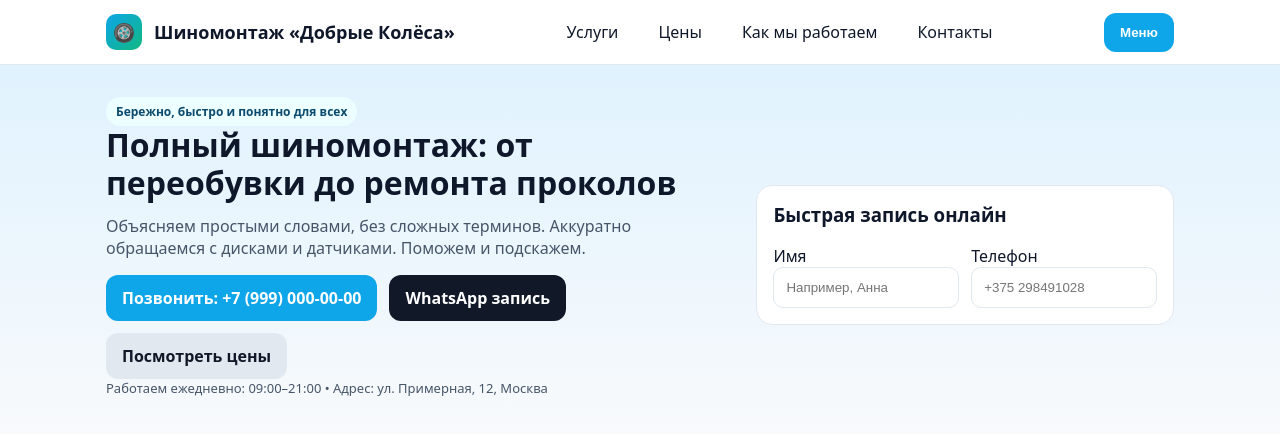
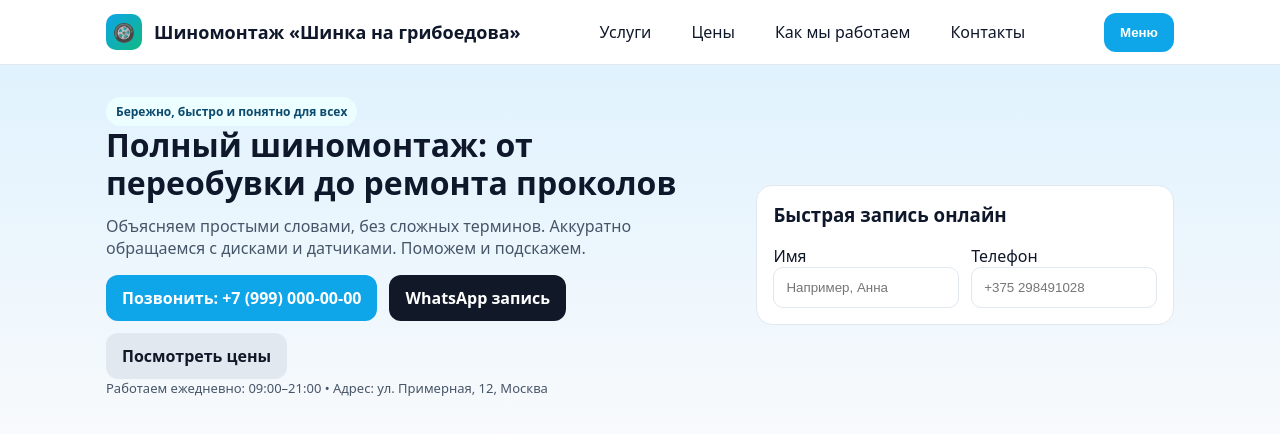
Before and after one commit to playerplay2111-ops/Shinomotage, a plain HTML site: page index.html in a window 1280 px wide. Drawn offline with Linux system fonts and the light colour scheme.

Commit message:
Update index.html

```diff
--- a/index.html
+++ b/index.html
@@ -80,7 +80,7 @@
   <div class="container topbar">
     <div class="brand">
       <div class="logo" aria-hidden="true">🛞</div>
-      <div>Шиномонтаж «Добрые Колёса»</div>
+      <div>Шиномонтаж «Шинка на грибоедова»</div>
     </div>
     <nav aria-label="Основная навигация">
       <a class="nav-link" href="#services">Услуги</a>
```
